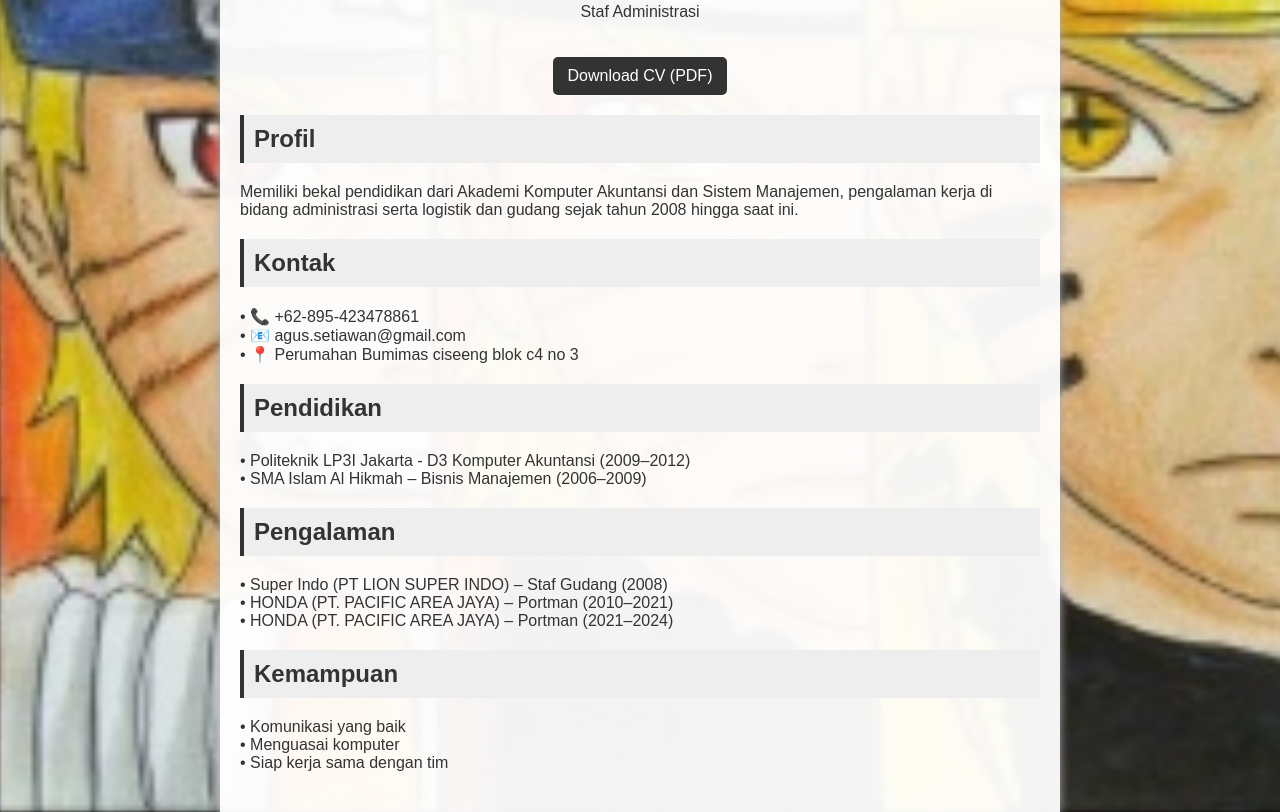
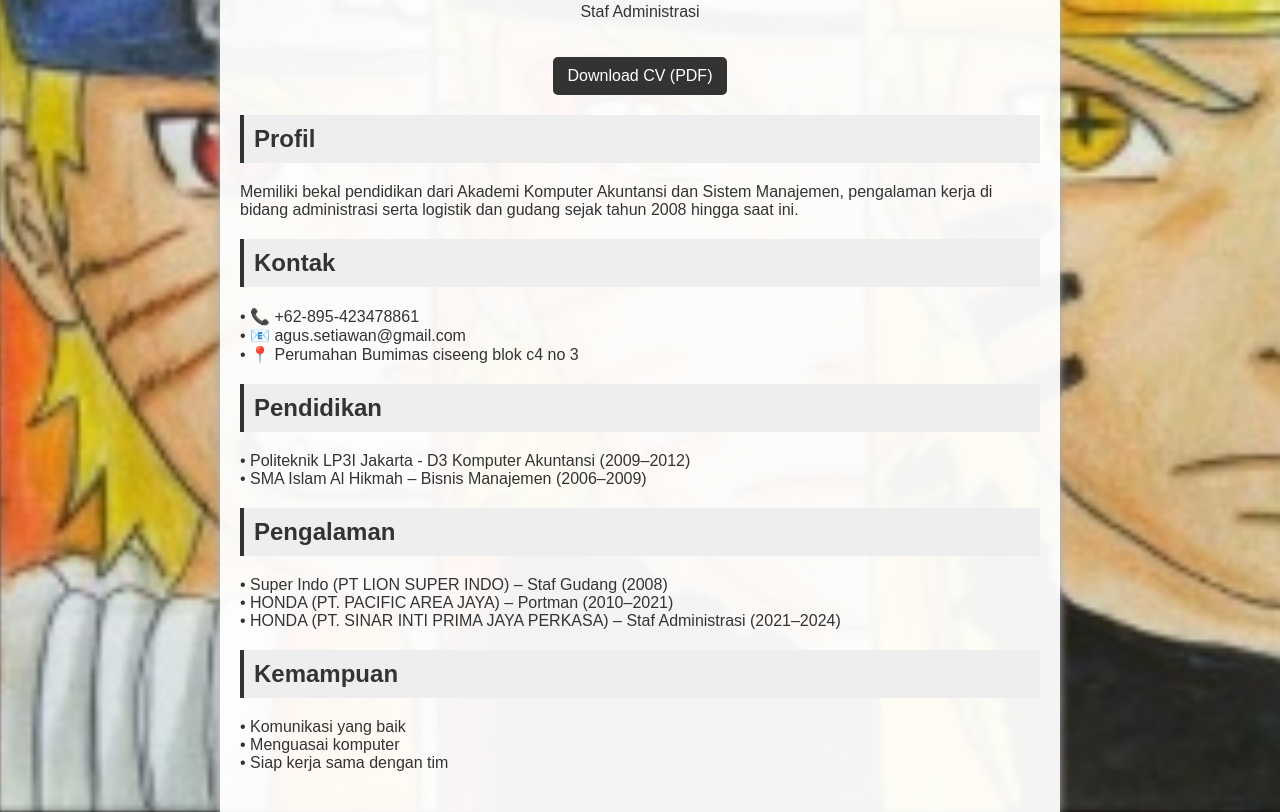
Before and after one commit to 260889agus26/260889agus26.github.io, a plain HTML site: page index.html in a window 1280 px wide. Shown: the part 255-1067 px from the top of the page. Drawn offline with Linux system fonts and the light colour scheme.

Commit message:
Update index.html

```diff
--- a/index.html
+++ b/index.html
@@ -94,7 +94,7 @@
       <ul>
         <li>Super Indo (PT LION SUPER INDO) – Staf Gudang (2008)</li>
         <li>HONDA (PT. PACIFIC AREA JAYA) – Portman (2010–2021)</li>
-        <li>HONDA (PT. PACIFIC AREA JAYA) – Portman (2021–2024)</li>
+        <li>HONDA (PT. SINAR INTI PRIMA JAYA PERKASA) – Staf Administrasi (2021–2024)</li>
       </ul>
     </div>
 
```
